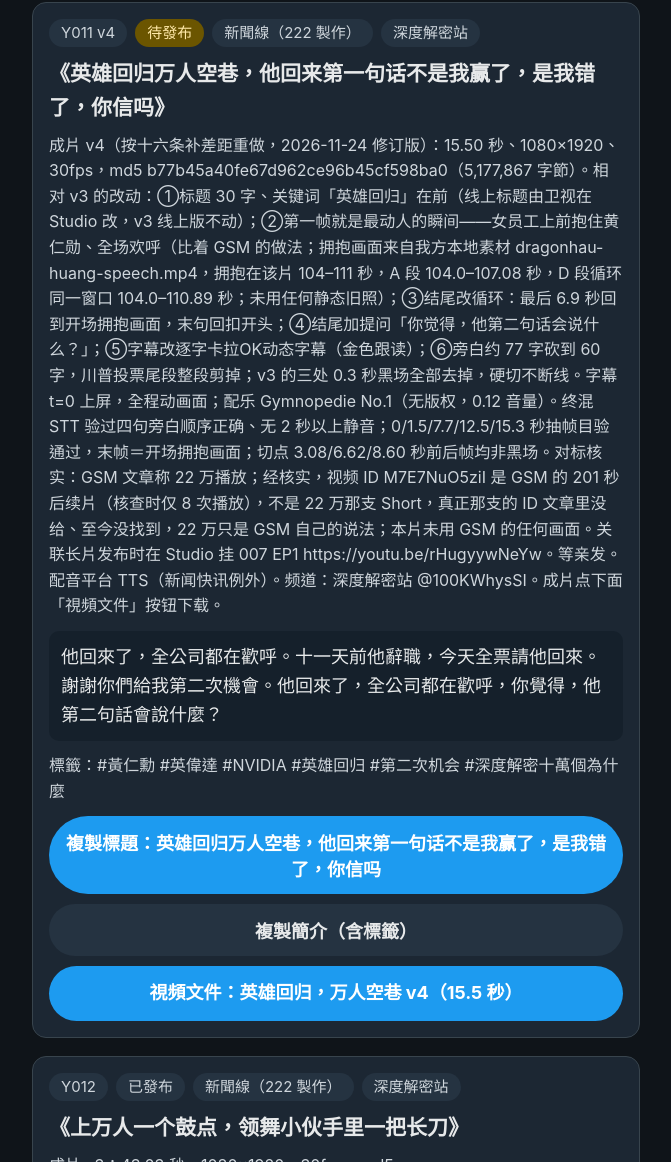
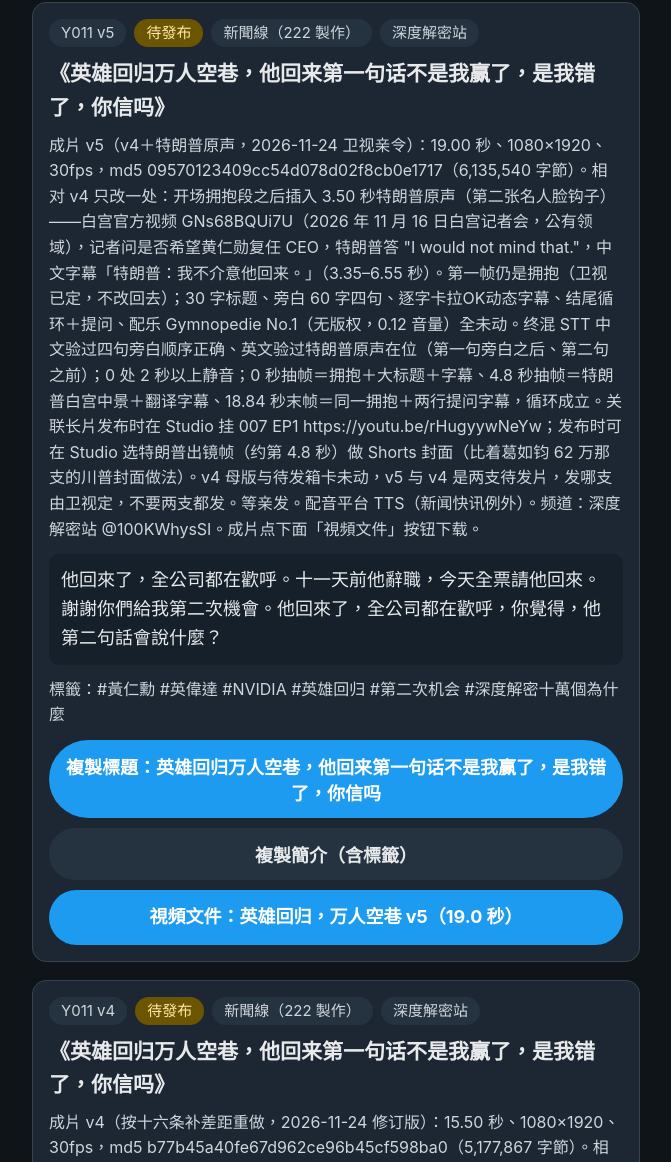
Before and after one commit to newworldsi/newworldsi.github.io, a plain HTML site: page index.html in a window 1280 px wide. Shown: the part 5514-6676 px from the top of the page, without its empty margins (304-975 px from the left). Drawn offline with Linux system fonts and the light colour scheme.

Commit message:
Add Y011 v5 card (Trump segment, 19.0s) above v4 card

```diff
--- a/index.html
+++ b/index.html
@@ -225,6 +225,24 @@
     <button data-copy="英雄回归，万人空巷">複製標題：英雄回归，万人空巷</button>
     <button class="ghost" data-copy="他今天回到英偉達總部，一進門全公司都在歡呼。11天前他辭職，今天董事會全票請他回來。謝謝你們給我第二次機會，第二次我會做得更好。&#10;&#10;#黃仁勳 #英偉達 #NVIDIA #深度解密十萬個為什麼">複製簡介（含標籤）</button>
     <a class="btn" href="./yt-outbox/y011-huang-return-v3.mp4" download>視頻文件：英雄回归，万人空巷 v3（18.2 秒）</a>
+  </div>
+</div>
+
+<div class="card">
+  <div class="meta">
+    <span class="tag">Y011 v5</span>
+    <span class="tag todo">待發布</span>
+    <span class="tag">新聞線（222 製作）</span>
+    <span class="tag">深度解密站</span>
+  </div>
+  <div class="ttl">《英雄回归万人空巷，他回来第一句话不是我赢了，是我错了，你信吗》</div>
+  <p class="note">成片 v5（v4＋特朗普原声，2026-11-24 卫视亲令）：19.00 秒、1080×1920、30fps，md5 09570123409cc54d078d02f8cb0e1717（6,135,540 字節）。相对 v4 只改一处：开场拥抱段之后插入 3.50 秒特朗普原声（第二张名人脸钩子）——白宫官方视频 GNs68BQUi7U（2026 年 11 月 16 日白宫记者会，公有领域），记者问是否希望黄仁勋复任 CEO，特朗普答 "I would not mind that."，中文字幕「特朗普：我不介意他回来。」（3.35–6.55 秒）。第一帧仍是拥抱（卫视已定，不改回去）；30 字标题、旁白 60 字四句、逐字卡拉OK动态字幕、结尾循环＋提问、配乐 Gymnopedie No.1（无版权，0.12 音量）全未动。终混 STT 中文验过四句旁白顺序正确、英文验过特朗普原声在位（第一句旁白之后、第二句之前）；0 处 2 秒以上静音；0 秒抽帧＝拥抱＋大标题＋字幕、4.8 秒抽帧＝特朗普白宫中景＋翻译字幕、18.84 秒末帧＝同一拥抱＋两行提问字幕，循环成立。关联长片发布时在 Studio 挂 007 EP1 https://youtu.be/rHugyywNeYw；发布时可在 Studio 选特朗普出镜帧（约第 4.8 秒）做 Shorts 封面（比着葛如钧 62 万那支的川普封面做法）。v4 母版与待发箱卡未动，v5 与 v4 是两支待发片，发哪支由卫视定，不要两支都发。等亲发。配音平台 TTS（新闻快讯例外）。频道：深度解密站 @100KWhysSI。成片点下面「視頻文件」按钮下载。</p>
+  <div class="text">他回來了，全公司都在歡呼。十一天前他辭職，今天全票請他回來。謝謝你們給我第二次機會。他回來了，全公司都在歡呼，你覺得，他第二句話會說什麼？</div>
+  <p class="note">標籤：#黃仁勳 #英偉達 #NVIDIA #英雄回归 #第二次机会 #深度解密十萬個為什麼</p>
+  <div class="btns">
+    <button data-copy="英雄回归万人空巷，他回来第一句话不是我赢了，是我错了，你信吗">複製標題：英雄回归万人空巷，他回来第一句话不是我赢了，是我错了，你信吗</button>
+    <button class="ghost" data-copy="11月23日，黄仁勋回到英伟达总部，一进门全公司都在欢呼。11天前他辞职，董事会全票请他回来，他说谢谢你们给我第二次机会。他回来第一句话不是我赢了，是我错了，你信吗？&#10;&#10;#黄仁勋 #英伟达 #NVIDIA #英雄回归 #第二次机会 #深度解密十万个为什么">複製簡介（含標籤）</button>
+    <a class="btn" href="./yt-outbox/y011-huang-return-v5.mp4" download>視頻文件：英雄回归，万人空巷 v5（19.0 秒）</a>
   </div>
 </div>
 
```
